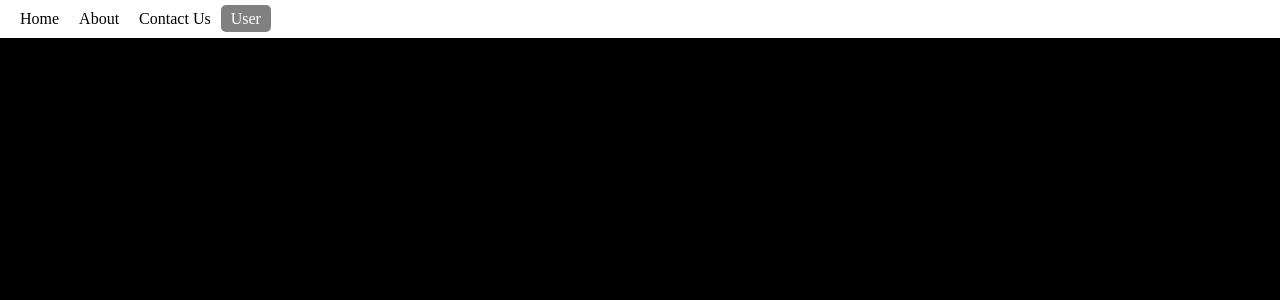
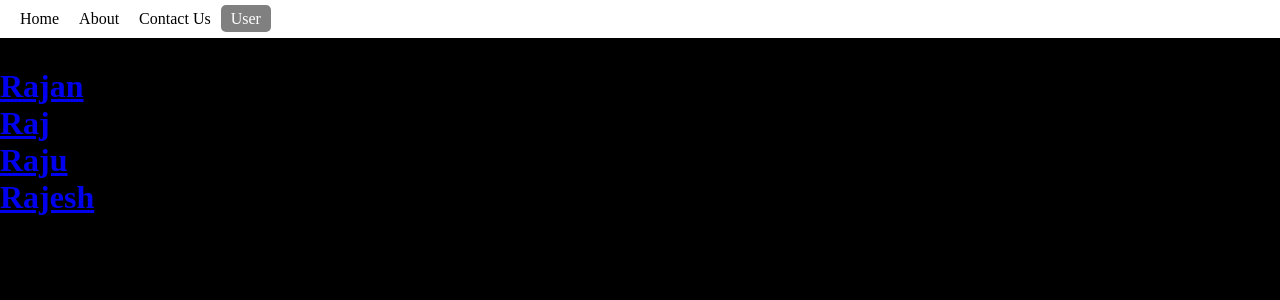
Before and after one commit to Rajan-4900/React_Router_class, a React (Vite) app: page /user in a window 1280 px wide. Shown: the top 300 px of the page. Built offline with nearby package versions, Linux system fonts and the light colour scheme.

Commit message:
new file added to the page directory called DynamicUser.jsx

```diff
--- a/src/Pages/User.jsx
+++ b/src/Pages/User.jsx
@@ -1,19 +1,22 @@
 import React from 'react'
+import { Link } from 'react-router-dom'
 
 const User = () => {
     const user = [
-        { id:1, name:"Rajan", gmail:"rajan@gmail.com"},
-        { id:2, name:"Raj", gmail:"raj@gmail.com"},
-        { id:3, name:"Raju", gmail:"raju@gmail.com"},
-        { id:4, name:"Rajesh", gmail:"rajesh@gmail.com"}
+        { id: 1, name: "Rajan", gmail: "rajan@gmail.com", age: 20 },
+        { id: 2, name: "Raj", gmail: "raj@gmail.com", age: 20 },
+        { id: 3, name: "Raju", gmail: "raju@gmail.com", age: 20 },
+        { id: 4, name: "Rajesh", gmail: "rajesh@gmail.com", age: 20 }
     ]
-  return (
-    <>
-    {user.map((data)=><div key={data.id}>
-        <h1></h1>
-    </div>)}
-    </>
-  )
+    return (
+        <>
+            {user.map((data) => <div key={data.id}>
+                <Link>
+                    <h1>{data.name}</h1>
+                </Link>
+            </div>)}
+        </>
+    )
 }
 
 export default User
```
Also changed, not shown: src/Pages/DynamicUser.jsx (added, +9 -0 lines).
